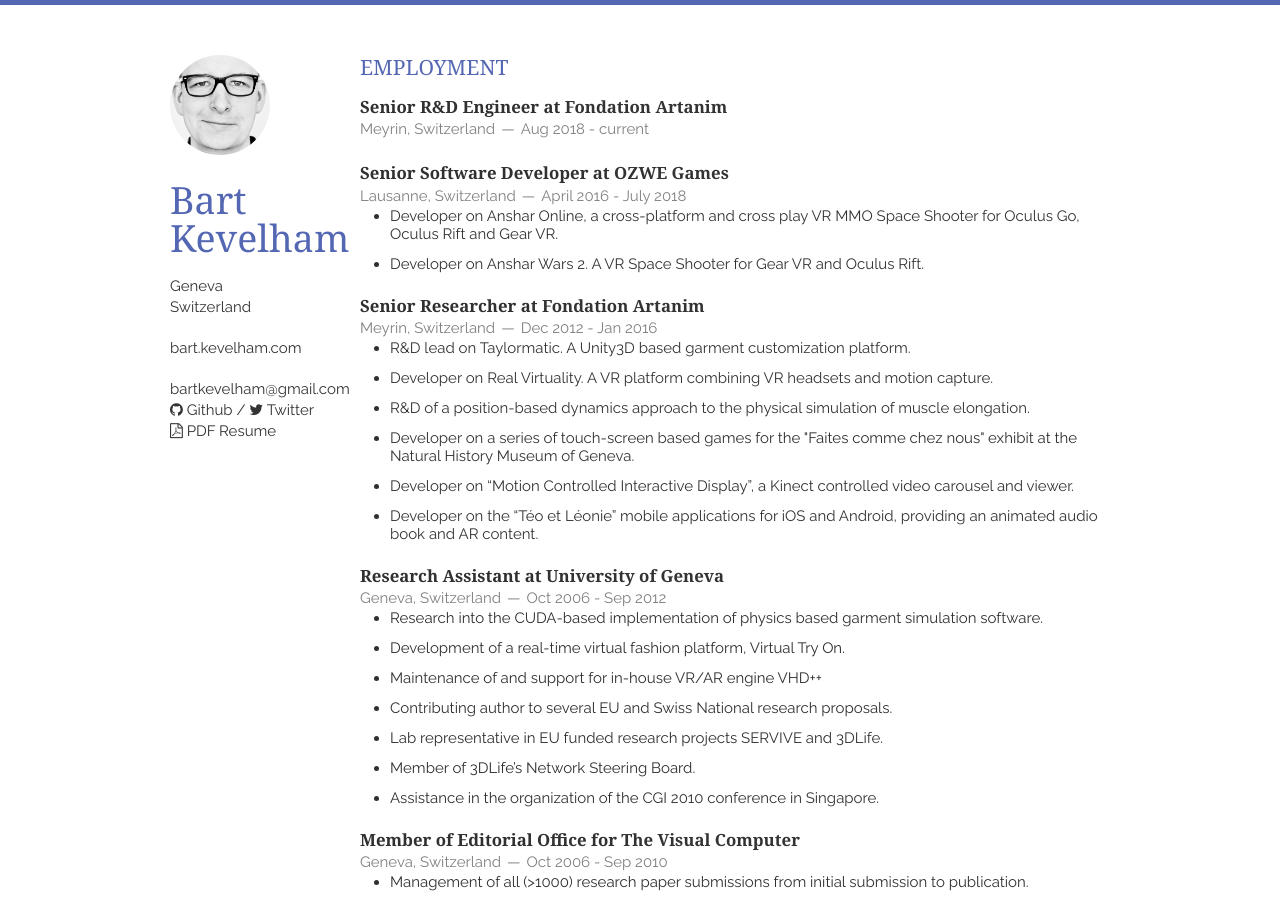
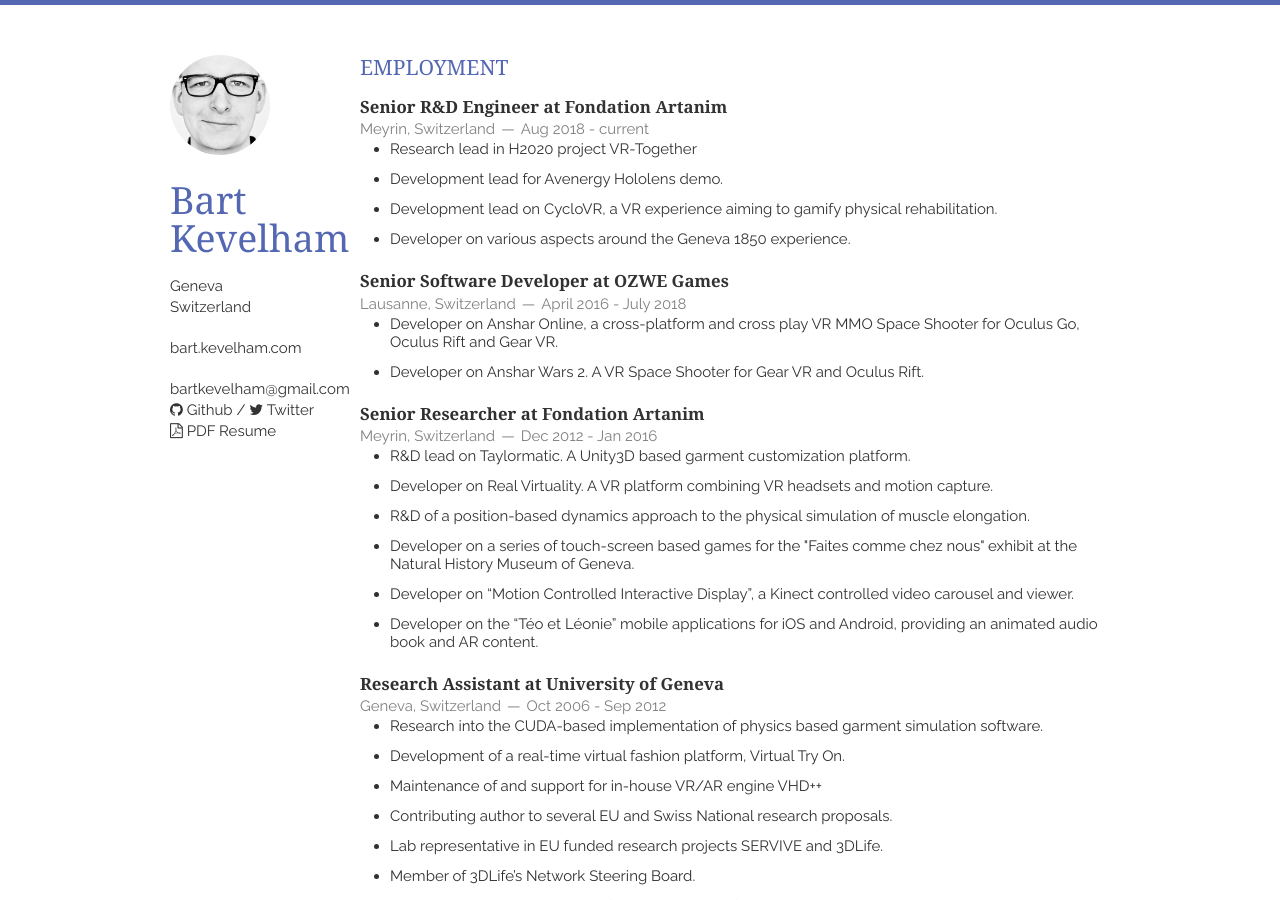
Before and after one commit to bkevelham/bkevelham.github.io, a Jekyll site: the page built from index.html, in a window 1280 px wide and 900 px high. Built offline with Jekyll 4.4.1, drawn with Linux system fonts in a browser that asks for light colours; nearby versions of some CDN libraries; Markdown is read by kramdown in place of the engine named in the settings; the list of posts is cut into pages by our own code.

Commit message:
Update Artanim employment info

```diff
--- a/_includes/employment.html
+++ b/_includes/employment.html
@@ -5,6 +5,12 @@
             <h1>Senior R&D Engineer at <a href="http://www.artanim.ch">Fondation Artanim</a></h1>
             <span><address><a href="https://www.google.ch/maps/place/Chemin+du+Grand-Puits+40,+1217+Meyrin/@46.2255855,6.0742181,278m">Meyrin, Switzerland</a></address><time>Aug 2018 - current</time></span>
         </header>
+        <ul  class="disc">
+            <li><a href="http://www.vr-together.eu/">Research lead in H2020 project VR-Together</a></li>
+            <li><a href="http://www.artanim.ch">Development lead for Avenergy Hololens demo.</a></li>
+            <li><a href="http://artanim.ch/project/cyclovr/">Development lead on CycloVR, a VR experience aiming to gamify physical rehabilitation.</a></li>
+			<li><a href="http://artanim.ch/project/geneva-1850/">Developer on various aspects around the Geneva 1850 experience.</a></li>
+        </ul>
     </article>
     <article>
         <header>
```
